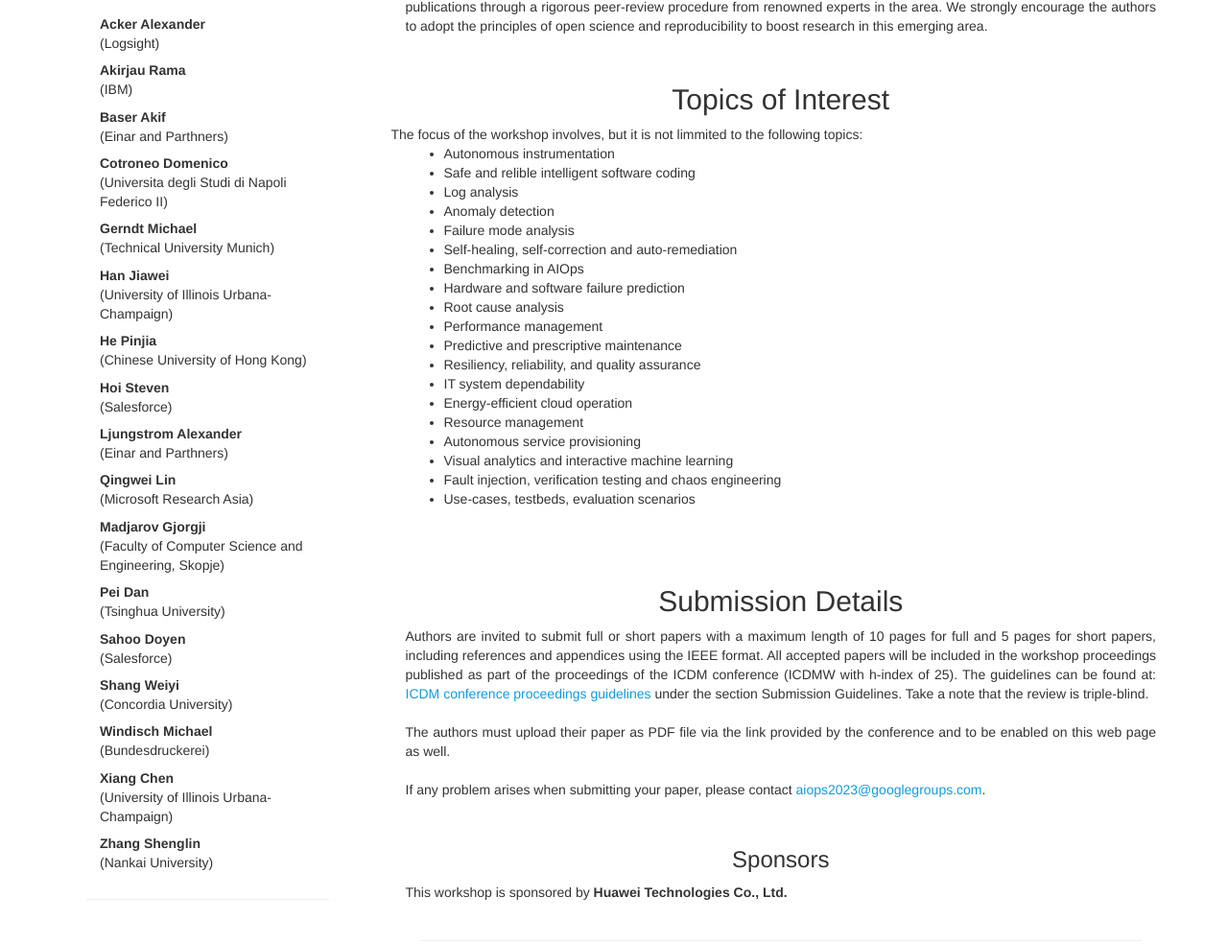
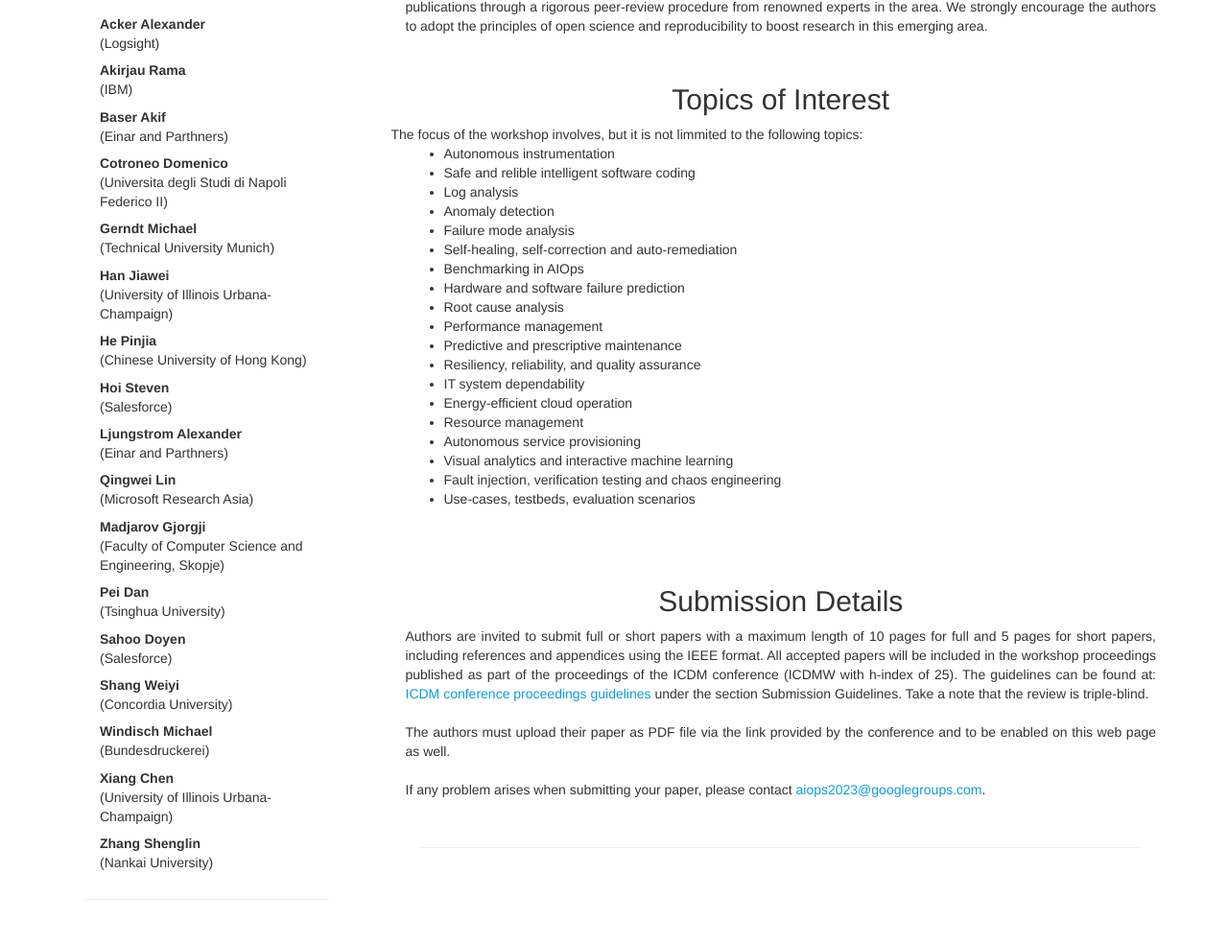
Before and after one commit to aiopsfourthwokrshop/aiopsfourthwokrshop, a plain HTML site: page call/index.html in a window 1280 px wide. Shown: the part 829-1813 px from the top of the page at 96% size. Drawn offline with nearby package versions, Linux system fonts and the light colour scheme; some packages are replaced by stand-ins of ours; files whose address does not match are found by name.

Commit message:
update front page

```diff
--- a/call/index.html
+++ b/call/index.html
@@ -68,7 +68,6 @@
                     <li class="affiliation">Technical University Berlin</li>
                 </ul>
                 <br>
-
 
                 <li class="name"><a href="https://bogatinovskijasmin.github.io/bogatinovskijasmin/aboutme/">Roberto Natella</a></li>
                 <ul class="nav temp" style="padding-bottom: 0;">
@@ -282,16 +281,7 @@
 
             </div>
 
-            <div class="row">
-                <div class="row">
-                    <h3 align="center"> Sponsors</h3>
-                </div>
-                This workshop is sponsored by <strong>Huawei Technologies Co., Ltd.</strong>
-                <br>
-                <br>
-            </div>
-
-            <hr>
+                      <hr>
 
             <footer>
                 &nbsp;
```
Also changed, not shown: index.html (+0 -1 lines), schedule/index.html (+0 -5 lines).
